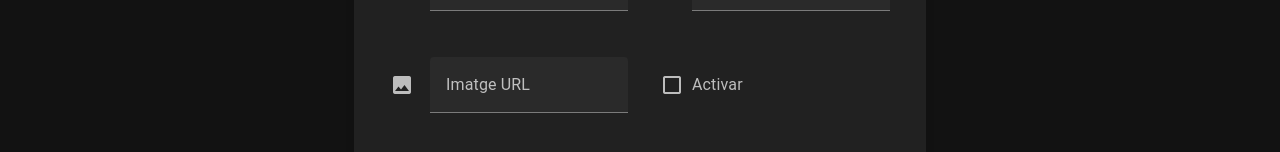
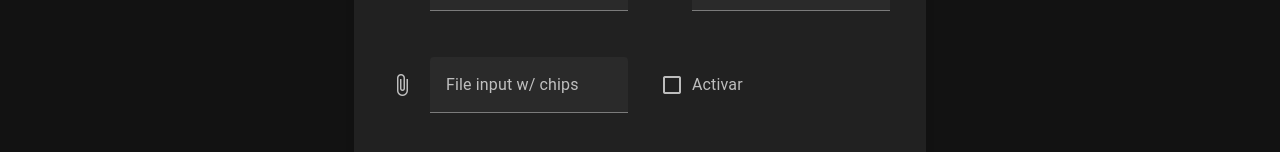
Before and after one commit to inspedralbes/transversal-tr1-2024-2025-front-back-dam_24_25_tr1g6, a Vue app in the folder Web/vuetify-project/: page /productes in a window 1280 px wide. Both pictures are taken after a click on the button "AFEGIR PRODUCTE". Shown: the part 385-537 px from the top of the page. Built offline with nearby package versions, Linux system fonts and the light colour scheme; no server answers.

Commit message:
variable entorn route images & file input

```diff
--- a/Web/vuetify-project/src/components/ProductsList.vue
+++ b/Web/vuetify-project/src/components/ProductsList.vue
@@ -77,14 +77,11 @@
                   ></v-text-field>
                 </v-col>
                 <v-col cols="12" md="6">
-                  <v-text-field
-                    v-model="addProduct.Imatge"
-                    label="Imatge URL"
-                    prepend-icon="mdi-image"
-                    dense
-                    outlined
-                    required
-                  ></v-text-field>
+                  <v-file-input
+                    label="File input w/ chips"
+                    chips
+                    accept="image/*"
+                  ></v-file-input>
                 </v-col>
                 <v-col cols="12" md="6">
                   <v-checkbox
```
Also changed, not shown: 1 other file (tests, documents, lock files or other folders).
